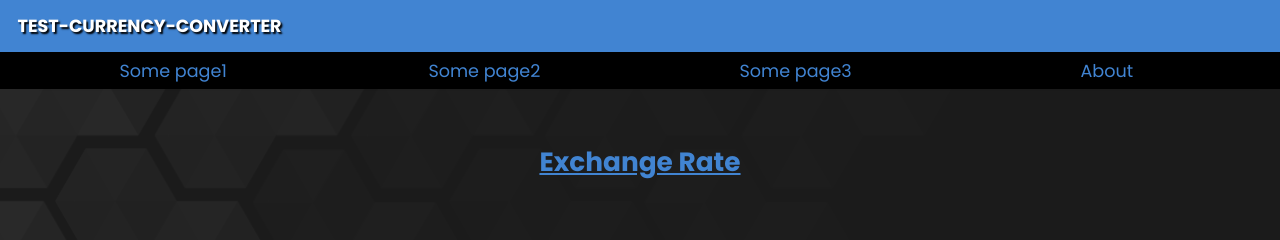
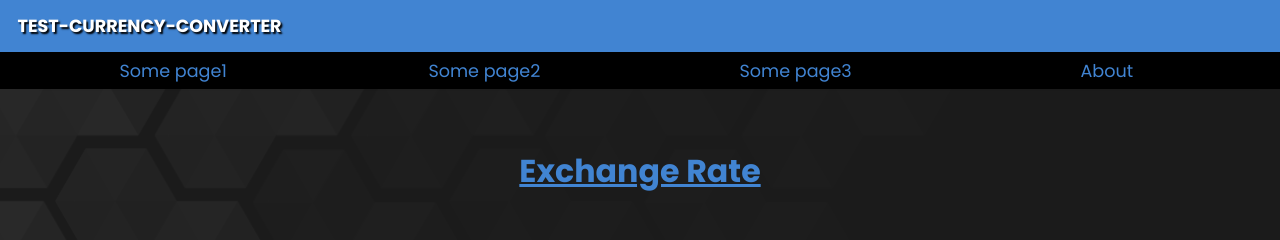
Before and after one commit to Mishany32-coder/converter, a Vue app: page / in a window 1280 px wide. Shown: the top 240 px of the page. Built offline with nearby package versions, Linux system fonts and the light colour scheme; no server answers.

Commit message:
change dist

```diff
--- a/src/components/Header.vue
+++ b/src/components/Header.vue
@@ -22,12 +22,23 @@ export default {
     display: flex;
     justify-content: space-between;
     align-items: center;
+    height: 15vh;
+
 }
 
 .header__title > h1 {
     color: #fff;
     text-transform: uppercase;
-    font-size: 1em;
+    font-size: 1.7em;
     margin: .25em 0;
 }
+
+@media (min-width: 560px) {
+    .header__title > h1{
+        font-size: 1em;
+    }
+    .header{
+        height: auto;
+    }
+}
 </style>
--- a/src/components/Main.vue
+++ b/src/components/Main.vue
@@ -303,7 +303,7 @@ export default {
     color: #4184D2;
     margin-top: 1.2em;
     margin-bottom: 1.2em;
-    font-size: 1.5em;
+    font-size: 2.5em;
     text-align: center;
     text-decoration: underline;
 }
@@ -334,6 +334,10 @@ export default {
         justify-content: space-around;
         align-items: center;
     }
+    .subtitle{
+        font-size: 1.8em;
+
+    }
 }
 
 </style>
--- a/src/components/Navbar.vue
+++ b/src/components/Navbar.vue
@@ -1,6 +1,6 @@
 <template>
     <nav class="menu" id="main-menu">
-        <div class="menu__dropdown">
+        <div class="menu__dropdown" >
             <ul id="menu" class="nav__menu">
                 <li><a :class="{'dark':!isDarkMode}" @click="$router.push('/')" class="">Some page1</a></li>
                 <li><a :class="{'dark':!isDarkMode}" @click="$router.push('/second')" class="">Some page2</a></li>
@@ -14,6 +14,9 @@
 <script>
 export default {
     name: 'Navbar',
+    methods:{
+
+    },
     computed:{
         isDarkMode() {
             return this.$store.state.currencies.isDarkMode;
--- a/src/components/UI/MyBurgerButton.vue
+++ b/src/components/UI/MyBurgerButton.vue
@@ -1,5 +1,5 @@
 <template>
-    <button class="burger">
+    <button class="burger" >
         <span class="burger__line top__line"></span>
         <span class="burger__line mid__line"></span>
         <span class="burger__line bottom__line"></span>
--- a/src/views/Main.vue
+++ b/src/views/Main.vue
@@ -9,6 +9,7 @@
         </Header>
         <Navbar
             :class="menuClass"
+            @click="hide"
         />
         <Main/>
         <my-button class="btn__changeMode" @click="changeMode">Change mode</my-button>
@@ -36,6 +37,10 @@ export default {
         };
     },
     methods : {
+        hide(){
+            this.isBurgerActive = !this.isBurgerActive;
+            this.isMenuHidden   = !this.isMenuHidden;
+        },
         changeMode() {
             this.$store.commit('setIsDarkMode', !this.isDarkMode);
         },
```
Also changed, not shown: 7 other files (tests, documents, lock files or other folders).
